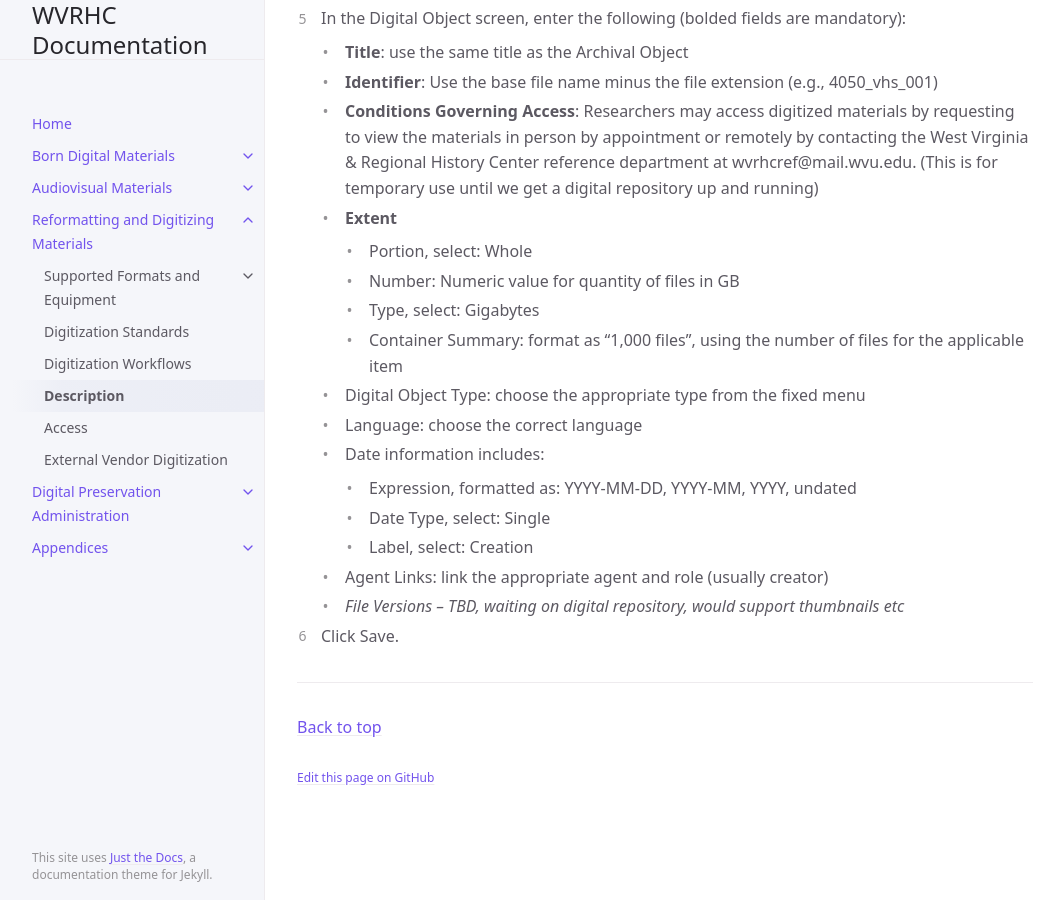
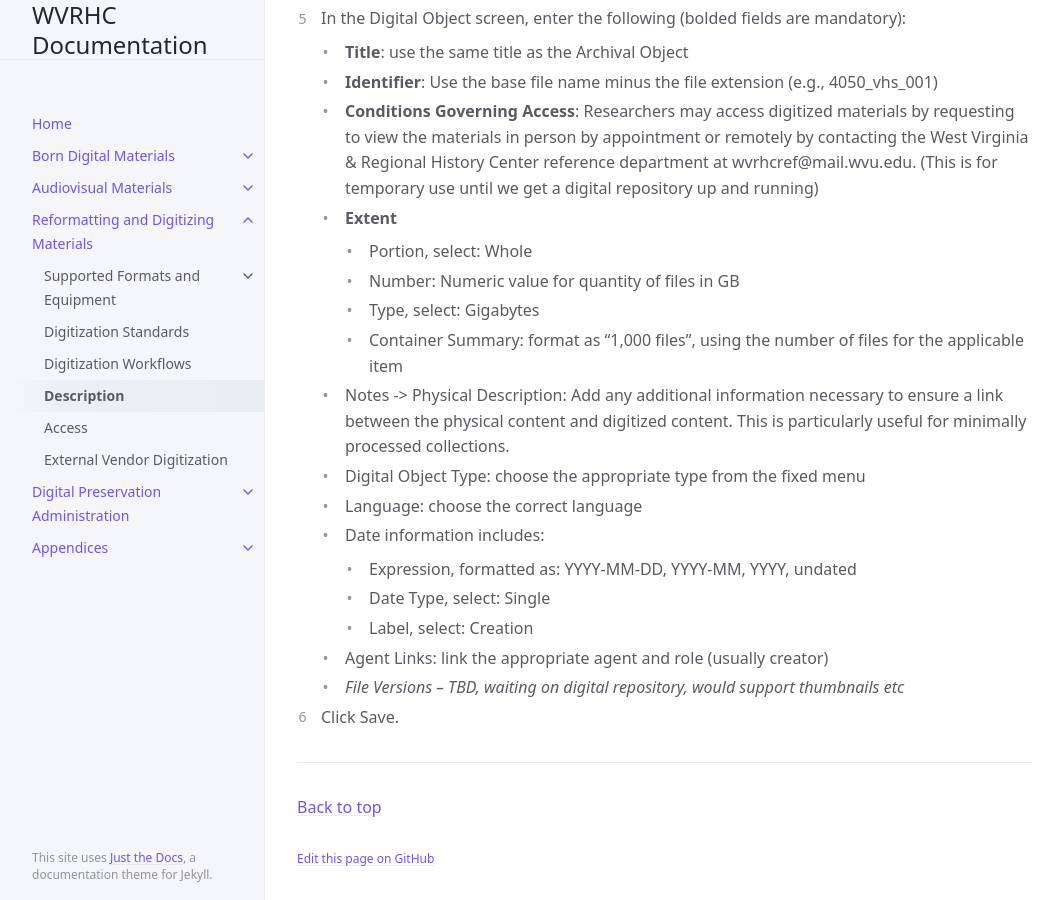
Before and after one commit to elizajames/digital-preservation-documentation, a Jekyll site: the page built from docs/Reformatting-And-Digitizing-Materials/description.md, in a window 1280 px wide and 900 px high, scrolled down 941 px. Shown: the whole window, without its empty margins (107-1171 px from the left). Built offline with Jekyll 4.4.1, drawn with Linux system fonts in a browser that asks for light colours.

Commit message:
Update description.md

```diff
--- a/docs/Reformatting-And-Digitizing-Materials/description.md
+++ b/docs/Reformatting-And-Digitizing-Materials/description.md
@@ -38,6 +38,7 @@ For audiovisual materials with digitized versions, create a digital object in Ar
         * Number: Numeric value for quantity of files in GB
         * Type, select: Gigabytes
         * Container Summary: format as "1,000 files", using the number of files for the applicable item
+    * Notes -> Physical Description: Add any additional information necessary to ensure a link between the physical content and digitized content. This is particularly useful for minimally processed collections.
     * Digital Object Type: choose the appropriate type from the fixed menu
     * Language: choose the correct language
     * Date information includes:
```
